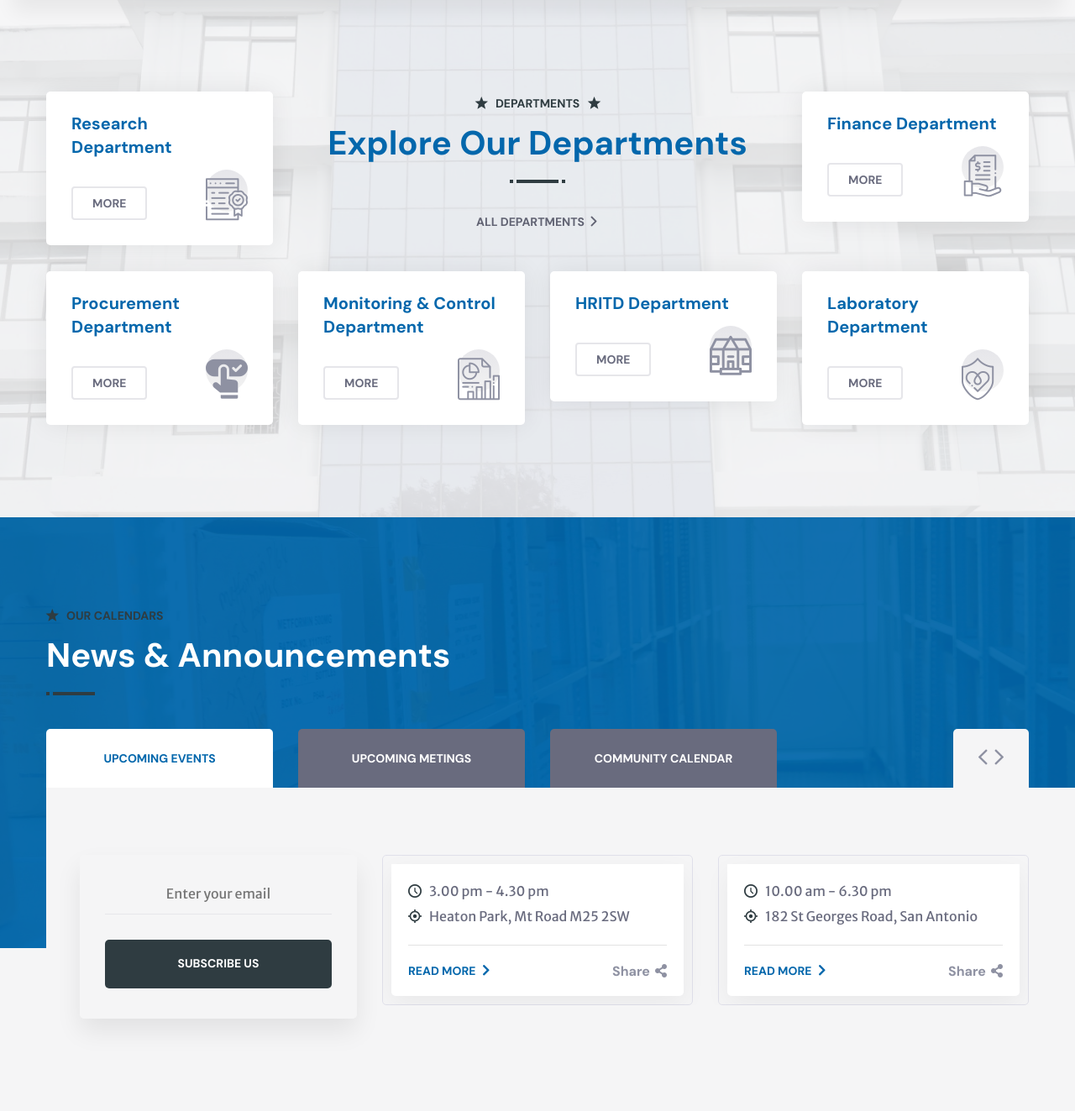
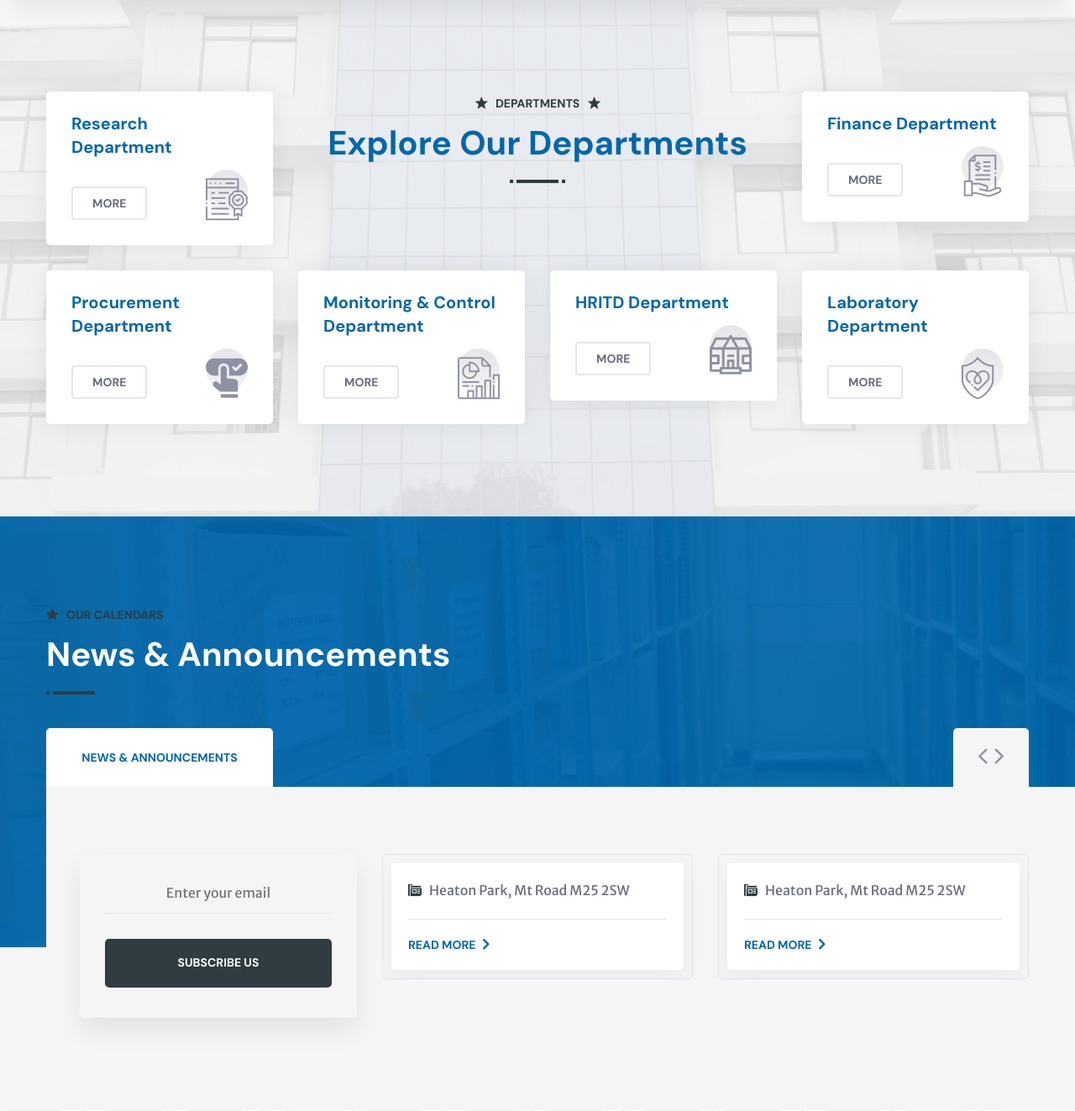
Before and after one commit to frdrckaman/nimr-muhimbili, a Django app: page / in a window 1280 px wide. Shown: the part 2233-3556 px from the top of the page at 84% size. Run offline with Django 4.2, Linux system fonts and the light colour scheme; parts of the project's set-up code (start-up, migrations or seed data) failed here and were passed over; some libraries are stand-ins or nearby versions.

Commit message:
update templates

```diff
--- a/nimr_web/templates/nimr_web/bootstrap/base.html
+++ b/nimr_web/templates/nimr_web/bootstrap/base.html
@@ -258,17 +258,18 @@
                 <div class="auto-container">
                     <div class="top-inner clearfix">
                         <div class="left-column pull-left clearfix">
-                            <div class="weathre-box"><i class="flaticon-sunny-day-or-sun-weather"></i><a href="#">{% now "jS F Y" %} </a></div>
+                            <div class="weathre-box"><i
+                                    class="flaticon-sunny-day-or-sun-weather"></i><strong><a href="#">{% now "jS F Y" %} </a></strong></div>
                             <ul class="links-box clearfix">
-                                <li><a href="http://www.nimr.or.tz/">NIMR HQ</a></li>
-                                <li><a href="https://www.moh.go.tz/en/">MOH</a></li>
-                                <li><a href="#">FAQ</a></li>
+                                <li><strong><a href="http://www.nimr.or.tz/">NIMR HQ</a></strong></li>
+                                <li><strong><a href="https://www.moh.go.tz/en/">MOH</a></strong></li>
+                                <li><strong><a href="https://mail.nimr.or.tz/">STAFF MAILS</a></strong></li>
                             </ul>
                         </div>
                         <div class="right-column pull-right clearfix">
                             <ul class="info-list clearfix">
-                                <li><i class="flaticon-phone-with-wire"></i><a href="tel:255222152232">+255-22-2152232</a></li>
-                                <li><i class="flaticon-fast"></i><a href="#"> 08:00 to 16:00</a></li>
+                                <li><i class="flaticon-phone-with-wire"></i><strong><a href="tel:255222152232">+255-22-2152232</a></strong></li>
+                                <li><i class="flaticon-fast"></i><strong><a href="#"> 08:00 to 16:00</a></strong></li>
                             </ul>
                             <ul class="social-links clearfix">
                                 <li><a href="#"><i class="fab fa-facebook-square"></i></a></li>
@@ -570,7 +571,7 @@
                             <div class="service-block-one wow fadeInLeft animated animated" data-wow-delay="00ms" data-wow-duration="1500ms">
                                 <div class="inner-box">
                                     <h4><a href="{% url 'nimr_web:research' %}">Research Department</a></h4>
-                                    <div class="btn-box"><a href="#">More</a></div>
+                                    <div class="btn-box"><a href="{% url 'nimr_web:research' %}">More</a></div>
                                     <div class="icon-box"><i class="flaticon-award"></i></div>
                                 </div>
                             </div>
@@ -581,7 +582,6 @@
                                     <h6><i class="flaticon-star"></i><span>Departments</span><i class="flaticon-star"></i></h6>
                                     <h2>Explore Our Departments</h2>
                                     <div class="title-shape"></div>
-                                    <a href="#" class="links">All Departments<i class="flaticon-right-arrow"></i></a>
                                 </div>
                             </div>
                         </div>
@@ -589,7 +589,7 @@
                             <div class="service-block-one wow fadeInRight animated animated" data-wow-delay="00ms" data-wow-duration="1500ms">
                                 <div class="inner-box">
                                     <h4><a href="{% url 'nimr_web:finance' %}">Finance Department</a></h4>
-                                    <div class="btn-box"><a href="#">More</a></div>
+                                    <div class="btn-box"><a href="#{% url 'nimr_web:finance' %}">More</a></div>
                                     <div class="icon-box"><i class="flaticon-budget"></i></div>
                                 </div>
                             </div>
@@ -598,7 +598,7 @@
                             <div class="service-block-one wow fadeInUp animated animated" data-wow-delay="00ms" data-wow-duration="1500ms">
                                 <div class="inner-box">
                                     <h4><a href="{% url 'nimr_web:pmu' %}">Procurement Department</a></h4>
-                                    <div class="btn-box"><a href="#">More</a></div>
+                                    <div class="btn-box"><a href="{% url 'nimr_web:pmu' %}">More</a></div>
                                     <div class="icon-box"><i class="flaticon-booking"></i></div>
                                 </div>
                             </div>
@@ -608,7 +608,7 @@
                                 <div class="inner-box">
                                     <h4><a href="{% url 'nimr_web:monitoring' %}">Monitoring & Control
                                         Department</a></h4>
-                                    <div class="btn-box"><a href="#">More</a></div>
+                                    <div class="btn-box"><a href="{% url 'nimr_web:monitoring' %}">More</a></div>
                                     <div class="icon-box"><i class="flaticon-analytics"></i></div>
                                 </div>
                             </div>
@@ -617,7 +617,7 @@
                             <div class="service-block-one wow fadeInUp animated animated" data-wow-delay="400ms" data-wow-duration="1500ms">
                                 <div class="inner-box">
                                     <h4><a href="{% url 'nimr_web:hritd' %}">HRITD Department</a></h4>
-                                    <div class="btn-box"><a href="#">More</a></div>
+                                    <div class="btn-box"><a href="{% url 'nimr_web:hritd' %}">More</a></div>
                                     <div class="icon-box"><i class="flaticon-school"></i></div>
                                 </div>
                             </div>
@@ -626,7 +626,7 @@
                             <div class="service-block-one wow fadeInUp animated animated" data-wow-delay="600ms" data-wow-duration="1500ms">
                                 <div class="inner-box">
                                     <h4><a href="{% url 'nimr_web:lab' %}">Laboratory Department</a></h4>
-                                    <div class="btn-box"><a href="#">More</a></div>
+                                    <div class="btn-box"><a href="{% url 'nimr_web:lab' %}">More</a></div>
                                     <div class="icon-box"><i class="flaticon-hospital"></i></div>
                                 </div>
                             </div>
@@ -657,9 +657,7 @@
                         <div class="schedule-tab">
                             <div class="tab-btn-box">
                                 <ul class="tab-btns schedule-tab-btns clearfix">
-                                    <li class="p-tab-btn active-btn" data-tab="#tab-1">Upcoming Events</li>
-                                    <li class="p-tab-btn" data-tab="#tab-2">Upcoming Metings</li>
-                                    <li class="p-tab-btn" data-tab="#tab-3">Community Calendar</li>
+                                    <li class="p-tab-btn active-btn" data-tab="#tab-1">News & Announcements</li>
                                 </ul>
                             </div>
                             <div class="inner-content">
@@ -685,87 +683,21 @@
                                                 <div class="two-column-carousel owl-carousel owl-theme owl-dots-none">
                                                     <div class="schedule-block-one">
                                                         <div class="inner-box">
-
                                                             <div class="lower-content">
                                                                 <ul class="post-info clearfix">
-                                                                    <li><i class="flaticon-clock-circular-outline"></i>3.00 pm - 4.30 pm</li>
-                                                                    <li><i class="flaticon-gps"></i>Heaton Park, Mt Road M25 2SW</li>
+                                                                    <li><i class="flaticon-newspaper"></i>Heaton Park, Mt Road M25 2SW</li>
                                                                 </ul>
                                                                 <div class="links"><a href="#">Read More<i class="flaticon-right-arrow"></i></a></div>
-                                                                <div class="share-box"><a href="#">Share<i class="fas fa-share-alt"></i></a></div>
                                                             </div>
                                                         </div>
                                                     </div>
                                                     <div class="schedule-block-one">
                                                         <div class="inner-box">
-
                                                             <div class="lower-content">
                                                                 <ul class="post-info clearfix">
-                                                                    <li><i class="flaticon-clock-circular-outline"></i>10.00 am - 6.30 pm</li>
-                                                                    <li><i class="flaticon-gps"></i>182 St Georges Road, San Antonio</li>
+                                                                    <li><i class="flaticon-newspaper"></i>Heaton Park, Mt Road M25 2SW</li>
                                                                 </ul>
                                                                 <div class="links"><a href="#">Read More<i class="flaticon-right-arrow"></i></a></div>
-                                                                <div class="share-box"><a href="#">Share<i class="fas fa-share-alt"></i></a></div>
-                                                            </div>
-                                                        </div>
-                                                    </div>
-                                                </div>
-                                            </div>
-                                            <div class="p-tab" id="tab-2">
-                                                <div class="two-column-carousel owl-carousel owl-theme owl-dots-none">
-                                                    <div class="schedule-block-one">
-                                                        <div class="inner-box">
-
-                                                            <div class="lower-content">
-                                                                <ul class="post-info clearfix">
-                                                                    <li><i class="flaticon-clock-circular-outline"></i>3.00 pm - 4.30 pm</li>
-                                                                    <li><i class="flaticon-gps"></i>Heaton Park, Mt Road M25 2SW</li>
-                                                                </ul>
-                                                                <div class="links"><a href="#">Read More<i class="flaticon-right-arrow"></i></a></div>
-                                                                <div class="share-box"><a href="#">Share<i class="fas fa-share-alt"></i></a></div>
-                                                            </div>
-                                                        </div>
-                                                    </div>
-                                                    <div class="schedule-block-one">
-                                                        <div class="inner-box">
-
-                                                            <div class="lower-content">
-                                                                <ul class="post-info clearfix">
-                                                                    <li><i class="flaticon-clock-circular-outline"></i>10.00 am - 6.30 pm</li>
-                                                                    <li><i class="flaticon-gps"></i>182 St Georges Road, San Antonio</li>
-                                                                </ul>
-                                                                <div class="links"><a href="#">Read More<i class="flaticon-right-arrow"></i></a></div>
-                                                                <div class="share-box"><a href="#">Share<i class="fas fa-share-alt"></i></a></div>
-                                                            </div>
-                                                        </div>
-                                                    </div>
-                                                </div>
-                                            </div>
-                                            <div class="p-tab" id="tab-3">
-                                                <div class="two-column-carousel owl-carousel owl-theme owl-dots-none">
-                                                    <div class="schedule-block-one">
-                                                        <div class="inner-box">
-
-                                                            <div class="lower-content">
-                                                                <ul class="post-info clearfix">
-                                                                    <li><i class="flaticon-clock-circular-outline"></i>3.00 pm - 4.30 pm</li>
-                                                                    <li><i class="flaticon-gps"></i>Heaton Park, Mt Road M25 2SW</li>
-                                                                </ul>
-                                                                <div class="links"><a href="#">Read More<i class="flaticon-right-arrow"></i></a></div>
-                                                                <div class="share-box"><a href="#">Share<i class="fas fa-share-alt"></i></a></div>
-                                                            </div>
-                                                        </div>
-                                                    </div>
-                                                    <div class="schedule-block-one">
-                                                        <div class="inner-box">
-
-                                                            <div class="lower-content">
-                                                                <ul class="post-info clearfix">
-                                                                    <li><i class="flaticon-clock-circular-outline"></i>10.00 am - 6.30 pm</li>
-                                                                    <li><i class="flaticon-gps"></i>182 St Georges Road, San Antonio</li>
-                                                                </ul>
-                                                                <div class="links"><a href="#">Read More<i class="flaticon-right-arrow"></i></a></div>
-                                                                <div class="share-box"><a href="#">Share<i class="fas fa-share-alt"></i></a></div>
                                                             </div>
                                                         </div>
                                                     </div>
@@ -954,10 +886,10 @@
                                 <div class="inner-box">
                                     <div class="upper">
                                         <div class="icon-box"><i class="flaticon-edit"></i></div>
-                                        <h4>Register Your Complaint</h4>
+                                        <h4>Get In Touch</h4>
                                     </div>
-                                    <p>Here you can report an issues and make requests.</p>
-                                    <a href="#">Report Now</a>
+                                    <p>Please leave us your comments or suggestions.</p>
+                                    <a href="{% url 'nimr_web:contact' %}">Contact Us Now</a>
                                 </div>
                             </div>
                         </div>
@@ -968,12 +900,12 @@
                 <div class="auto-container">
                     <div class="bottom-inner clearfix">
                         <div class="copyright pull-left">
-                            <p>&copy; {% now "Y" %} By <a href="#">Muhimbili Medical Research Centre</a> All Rights Reserved. </p>
+                            <strong><p>&copy; {% now "Y" %} By <a href="#">Muhimbili Medical Research Centre</a> All Rights Reserved. </p></strong>
                         </div>
                         <ul class="footer-nav clearfix pull-right">
-                            <li><a href="#">FAQ’s</a></li>
-                            <li><a href="http://www.nimr.or.tz/">NIMR </a></li>
-                            <li><a href="https://www.moh.go.tz/">Ministry Of Health</a></li>
+                            <li><strong><a href="https://mail.nimr.or.tz/">STAFF MAILS</a></strong></li>
+                            <li><strong><a href="http://www.nimr.or.tz/">NIMR HQ</a></strong></li>
+                            <li><strong><a href="https://www.moh.go.tz/">Ministry Of Health</a></strong></li>
                         </ul>
                     </div>
                 </div>
```
Also changed, not shown: 1 other file.
